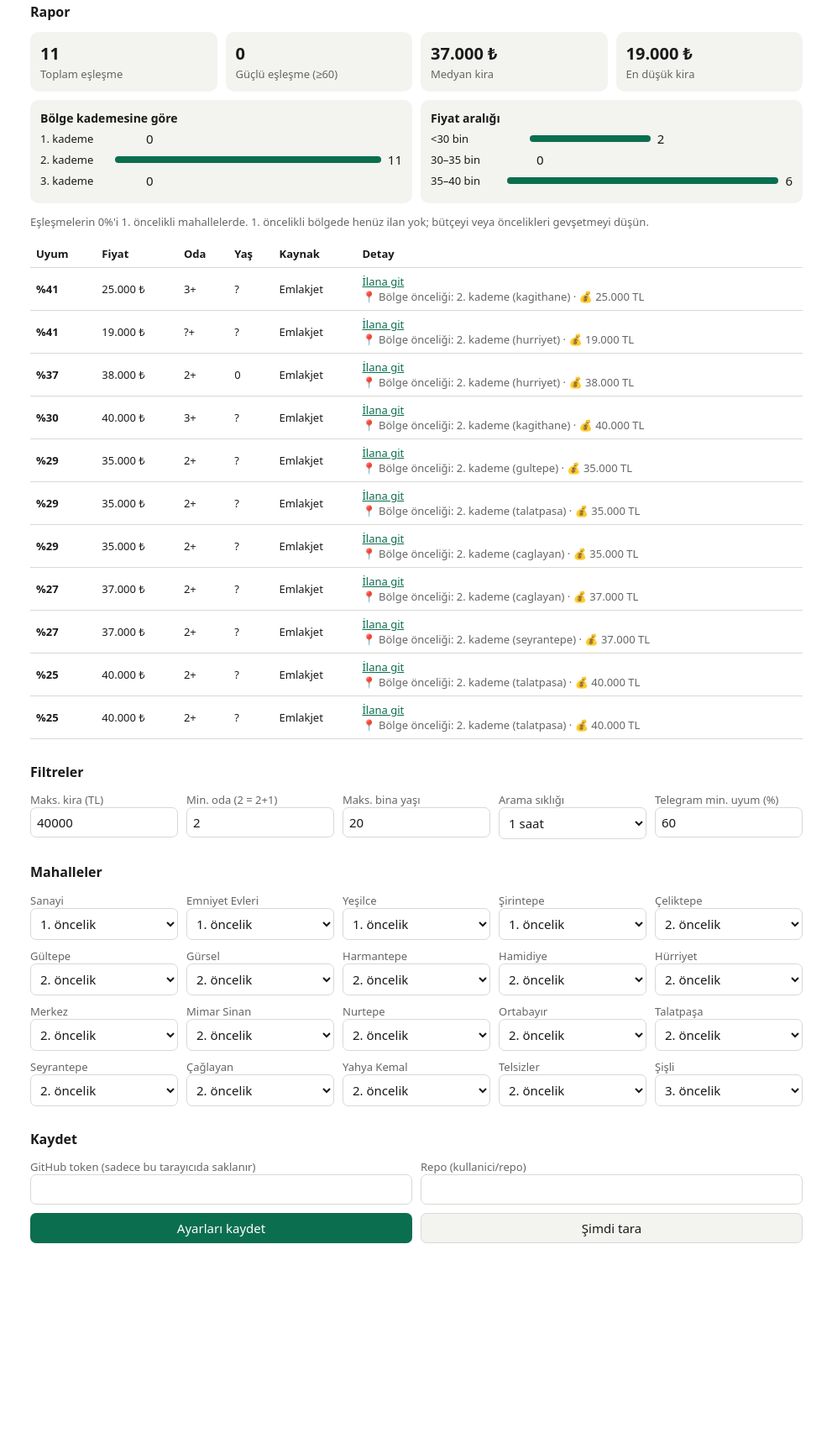
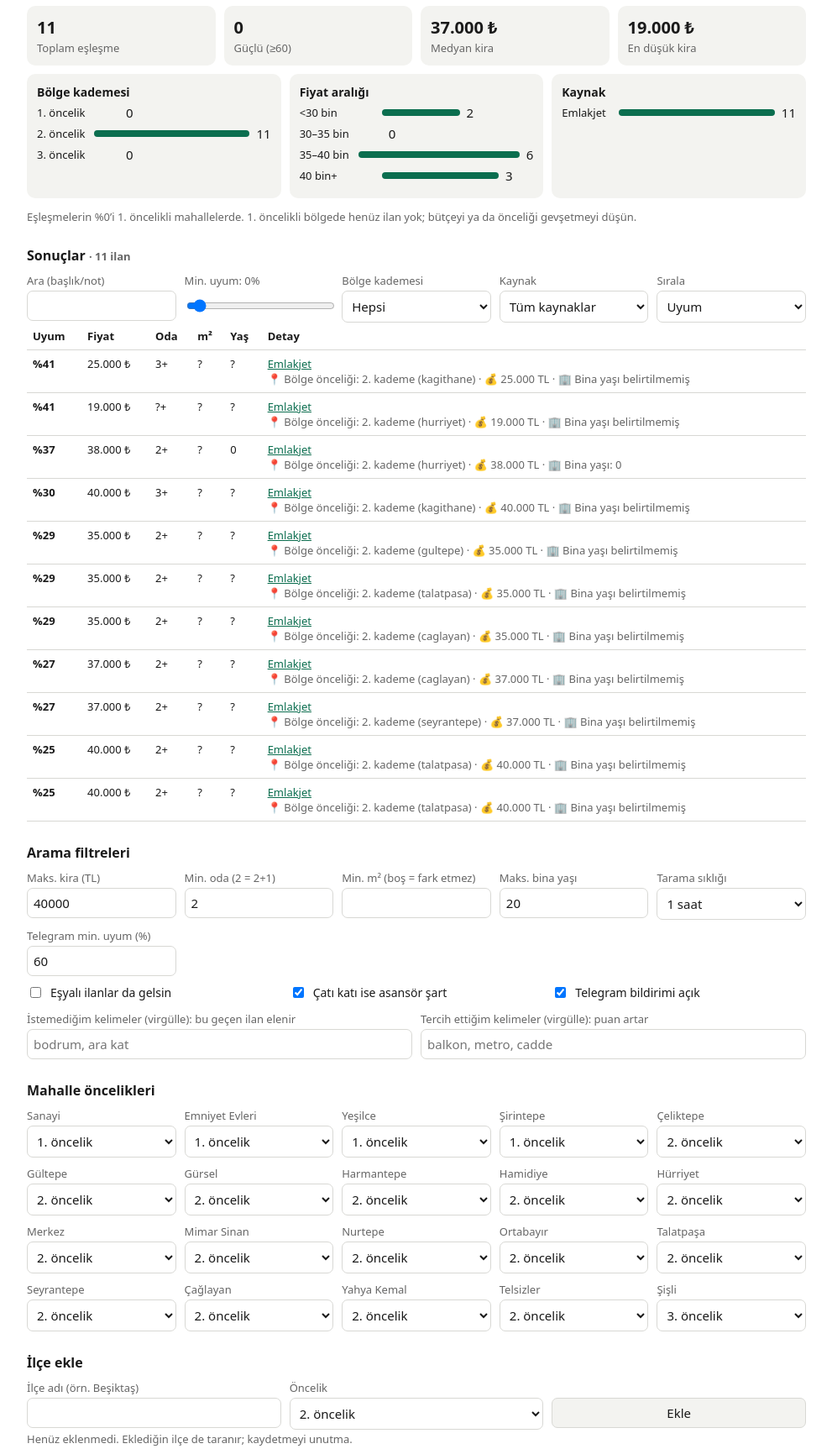
Before and after one commit to pektasf/kira-agent, a plain HTML site: page docs/index.html in a window 1280 px wide. Shown: the part 113-1838 px from the top of the page at 84% size, without its empty margins (144-1135 px from the left). Before the commit the page ends 1622 px from the top, so only its background shows below. Drawn offline with Linux system fonts and the light colour scheme; no server answers.

Commit message:
Add files via upload

```diff
--- a/docs/index.html
+++ b/docs/index.html
@@ -1,70 +1,108 @@
-<!doctype html><html lang="tr"><head><meta charset="utf-8"><meta name="viewport" content="width=device-width,initial-scale=1"><title>Kira Agent</title>
+<!doctype html><html lang="tr"><head><meta charset="utf-8"><meta name="viewport" content="width=device-width,initial-scale=1"><meta name="robots" content="noindex,nofollow"><title>Kira Agent</title>
 <style>
 :root{--bg:#fff;--fg:#1a1a1a;--card:#f3f3f0;--mut:#666;--ac:#0b6e4f;--bd:#d8d8d4}
 @media(prefers-color-scheme:dark){:root{--bg:#161616;--fg:#eee;--card:#222;--mut:#9a9a9a;--ac:#4cc79a;--bd:#363636}}
-body{font:15px system-ui,sans-serif;background:var(--bg);color:var(--fg);max-width:920px;margin:0 auto;padding:16px}
-h1{font-size:20px}h2{font-size:16px;margin-top:28px}
-.g{display:grid;grid-template-columns:repeat(auto-fit,minmax(150px,1fr));gap:10px}
-.c{background:var(--card);border-radius:10px;padding:12px}.c b{display:block;font-size:20px}.m{color:var(--mut);font-size:13px}
-label{display:block;font-size:13px;color:var(--mut)}input,select,button{font:inherit;padding:7px;border:1px solid var(--bd);border-radius:7px;background:var(--bg);color:var(--fg);width:100%;box-sizing:border-box}
-button{background:var(--ac);color:#fff;border:0;cursor:pointer}button.s{background:var(--card);color:var(--fg);border:1px solid var(--bd)}
-.bar{height:8px;background:var(--ac);border-radius:4px}.row{display:flex;align-items:center;gap:8px;margin:5px 0}.row span:first-child{width:110px;font-size:13px}
-.t{overflow-x:auto}table{border-collapse:collapse;width:100%}td,th{padding:7px;border-bottom:1px solid var(--bd);text-align:left;font-size:13px}a{color:var(--ac)}
+*{box-sizing:border-box}body{font:15px system-ui,sans-serif;background:var(--bg);color:var(--fg);max-width:960px;margin:0 auto;padding:16px}
+h1{font-size:21px;margin:0}h2{font-size:16px;margin:26px 0 10px}.top{display:flex;justify-content:space-between;align-items:center;flex-wrap:wrap;gap:8px}
+.g{display:grid;grid-template-columns:repeat(auto-fit,minmax(150px,1fr));gap:10px}.c{background:var(--card);border-radius:10px;padding:12px}.c b{display:block;font-size:20px}.m{color:var(--mut);font-size:13px}
+label{display:block;font-size:13px;color:var(--mut);margin-bottom:3px}input,select,button{font:inherit;padding:7px;border:1px solid var(--bd);border-radius:7px;background:var(--bg);color:var(--fg);width:100%}
+button{background:var(--ac);color:#fff;border:0;cursor:pointer}button.s{background:var(--card);color:var(--fg);border:1px solid var(--bd)}.btns{display:flex;gap:8px}.btns button{width:auto;padding:7px 14px}
+.ck{display:flex;gap:8px;align-items:center;color:var(--fg);font-size:14px}.ck input{width:auto}
+.bar{height:8px;background:var(--ac);border-radius:4px}.row{display:flex;align-items:center;gap:8px;margin:5px 0}.row span:first-child{width:90px;font-size:13px}
+.t{overflow-x:auto}table{border-collapse:collapse;width:100%}td,th{padding:7px;border-bottom:1px solid var(--bd);text-align:left;font-size:13px;vertical-align:top}a{color:var(--ac)}
+.chip{display:inline-block;background:var(--card);border:1px solid var(--bd);border-radius:14px;padding:3px 10px;margin:3px 4px 0 0;font-size:13px}
 </style></head><body>
-<h1>🏡 Kira Agent</h1><div class="m" id="upd"></div>
+<div class="top"><div><h1>🏡 Kira Agent</h1><div class="m" id="upd"></div></div>
+<div class="btns"><button onclick="run()">Şimdi tara</button><button class="s" onclick="rescan()" title="Daha önce görülen ilanlar dahil her şeyi yeniden değerlendirir">Tümünü yeniden tara</button></div></div>
+<p class="m" id="msg"></p>
 
 <h2>Rapor</h2><div class="g" id="kpi"></div>
-<div class="g" style="margin-top:10px"><div class="c"><b style="font-size:14px">Bölge kademesine göre</b><div id="byTier"></div></div>
-<div class="c"><b style="font-size:14px">Fiyat aralığı</b><div id="byPrice"></div></div></div>
+<div class="g" style="margin-top:10px"><div class="c"><b style="font-size:14px">Bölge kademesi</b><div id="byTier"></div></div><div class="c"><b style="font-size:14px">Fiyat aralığı</b><div id="byPrice"></div></div><div class="c"><b style="font-size:14px">Kaynak</b><div id="bySrc"></div></div></div>
 <p id="insight" class="m"></p>
-<div class="t"><table><thead><tr><th>Uyum</th><th>Fiyat</th><th>Oda</th><th>Yaş</th><th>Kaynak</th><th>Detay</th></tr></thead><tbody id="top"></tbody></table></div>
 
-<h2>Filtreler</h2>
+<h2>Sonuçlar <span class="m" id="cnt"></span></h2>
+<div class="g"><div><label>Ara (başlık/not)</label><input id="fq" oninput="view()"></div>
+<div><label>Min. uyum: <span id="fsv">0</span>%</label><input id="fscore" type="range" min="0" max="100" value="0" oninput="$('fsv').textContent=this.value;view()"></div>
+<div><label>Bölge kademesi</label><select id="ftier" onchange="view()"><option value="">Hepsi</option><option value="1">1. öncelik</option><option value="2">2. öncelik</option><option value="3">3. öncelik</option></select></div>
+<div><label>Kaynak</label><select id="fsrc" onchange="view()"></select></div>
+<div><label>Sırala</label><select id="fsort" onchange="view()"><option value="score">Uyum</option><option value="new">En yeni</option><option value="priceAsc">Fiyat ↑</option><option value="priceDesc">Fiyat ↓</option></select></div></div>
+<div class="t"><table><thead><tr><th>Uyum</th><th>Fiyat</th><th>Oda</th><th>m²</th><th>Yaş</th><th>Detay</th></tr></thead><tbody id="top"></tbody></table></div>
+
+<h2>Arama filtreleri</h2>
 <div class="g">
 <div><label>Maks. kira (TL)</label><input id="budget_max" type="number" step="500"></div>
-<div><label>Min. oda (2 = 2+1)</label><input id="min_rooms" type="number" min="1" max="6"></div>
+<div><label>Min. oda (2 = 2+1)</label><input id="min_rooms" type="number" min="1" max="5"></div>
+<div><label>Min. m² (boş = fark etmez)</label><input id="min_sqm" type="number"></div>
 <div><label>Maks. bina yaşı</label><input id="max_building_age" type="number"></div>
-<div><label>Arama sıklığı</label><select id="frequency_minutes"><option value="60">1 saat</option><option value="180">3 saat</option><option value="360">6 saat</option><option value="720">12 saat</option></select></div>
+<div><label>Tarama sıklığı</label><select id="frequency_minutes"><option value="60">1 saat</option><option value="180">3 saat</option><option value="360">6 saat</option><option value="720">12 saat</option></select></div>
 <div><label>Telegram min. uyum (%)</label><input id="send_min_score" type="number" min="0" max="100"></div></div>
-<h2>Mahalleler</h2><div class="g" id="areas"></div>
+<div class="g" style="margin-top:10px"><label class="ck"><input type="checkbox" id="allow_furnished"> Eşyalı ilanlar da gelsin</label><label class="ck"><input type="checkbox" id="attic_needs_elevator"> Çatı katı ise asansör şart</label><label class="ck"><input type="checkbox" id="notify"> Telegram bildirimi açık</label></div>
+<div class="g" style="margin-top:10px"><div><label>İstemediğim kelimeler (virgülle): bu geçen ilan elenir</label><input id="exclude_words" placeholder="bodrum, ara kat"></div><div><label>Tercih ettiğim kelimeler (virgülle): puan artar</label><input id="prefer_words" placeholder="balkon, metro, cadde"></div></div>
+
+<h2>Mahalle öncelikleri</h2><div class="g" id="areas"></div>
+<h2>İlçe ekle</h2>
+<div class="g"><div><label>İlçe adı (örn. Beşiktaş)</label><input id="dn"></div><div><label>Öncelik</label><select id="dt"><option value="1">1. öncelik</option><option value="2" selected>2. öncelik</option><option value="3">3. öncelik</option></select></div><div><label>&nbsp;</label><button class="s" onclick="addD()">Ekle</button></div></div>
+<div id="dl"></div>
+
 <h2>Kaydet</h2>
-<div class="g"><div><label>GitHub token (sadece bu tarayıcıda saklanır)</label><input id="tok" type="password"></div>
-<div><label>Repo (kullanici/repo)</label><input id="repo"></div></div>
-<div class="g" style="margin-top:10px"><button onclick="save()">Ayarları kaydet</button><button class="s" onclick="runNow()">Şimdi tara</button></div><p id="msg" class="m"></p>
-
+<div class="g"><div><label>GitHub token (sadece bu tarayıcıda saklanır)</label><input id="tok" type="password"></div><div><label>Repo (kullanici/repo)</label><input id="repo"></div></div>
+<div class="btns" style="margin-top:10px"><button onclick="save()">Ayarları kaydet</button></div>
 <script>
-const $=id=>document.getElementById(id),F=["budget_max","min_rooms","max_building_age","frequency_minutes","send_min_score"];
+const $=id=>document.getElementById(id),fold=s=>s.replace(/İ/g,"i").replace(/I/g,"ı").toLowerCase().replace(/ç/g,"c").replace(/ş/g,"s").replace(/ğ/g,"g").replace(/ı/g,"i").replace(/ö/g,"o").replace(/ü/g,"u");
+const NUM=["budget_max","min_rooms","min_sqm","max_building_age","frequency_minutes","send_min_score"],CHK=["allow_furnished","attic_needs_elevator","notify"],WORDS=["exclude_words","prefer_words"],DEF={allow_furnished:false,attic_needs_elevator:true,notify:true};
 const AREAS="sanayi mah:Sanayi:1,emniyet evleri:Emniyet Evleri:1,yesilce:Yeşilce:1,sirintepe:Şirintepe:1,celiktepe:Çeliktepe:2,gultepe:Gültepe:2,gursel:Gürsel:2,harmantepe:Harmantepe:2,hamidiye:Hamidiye:2,hurriyet:Hürriyet:2,merkez mah:Merkez:2,mimar sinan:Mimar Sinan:2,nurtepe:Nurtepe:2,ortabayir:Ortabayır:2,talatpasa:Talatpaşa:2,seyrantepe:Seyrantepe:2,caglayan:Çağlayan:2,yahya kemal:Yahya Kemal:2,telsizler:Telsizler:2,sisli:Şişli:3".split(",").map(x=>x.split(":"));
-let S={};
-const hdr=()=>({Authorization:"Bearer "+$("tok").value,Accept:"application/vnd.github+json"});
-const tl=n=>n?n.toLocaleString("tr-TR")+" ₺":"?";
+let S={},D=[],ALL=[];
+const tl=n=>n?n.toLocaleString("tr-TR")+" ₺":"?",msg=t=>$("msg").textContent=t,med=a=>{a=a.filter(Boolean).sort((x,y)=>x-y);return a.length?a[a.length>>1]:0};
 $("tok").value=localStorage.tok||"";
 $("repo").value=localStorage.repo||(location.hostname.endsWith("github.io")?location.hostname.split(".")[0]+"/"+location.pathname.split("/")[1]:"");
+const gh=(p,o={})=>fetch(`https://api.github.com/repos/${$("repo").value}/${p}`,{...o,headers:{Authorization:"Bearer "+$("tok").value,Accept:"application/vnd.github+json"}});
+async function getJSON(f){try{const r=await fetch(`https://api.github.com/repos/${$("repo").value}/contents/docs/${f}`,{headers:{Accept:"application/vnd.github.raw+json"}});if(r.ok)return await r.json()}catch(e){}
+ try{return await (await fetch(f+"?t="+Date.now())).json()}catch(e){return null}}
 async function load(){
- try{S=await (await fetch("settings.json?t="+Date.now())).json()}catch(e){}
- F.forEach(k=>{if(S[k]!=null)$(k).value=S[k]});
+ S=await getJSON("settings.json")||{};D=S.districts||[];
+ NUM.forEach(k=>{if(S[k]!=null)$(k).value=S[k]});CHK.forEach(k=>$(k).checked=S[k]??DEF[k]);WORDS.forEach(k=>$(k).value=(S[k]||[]).join(", "));
  $("areas").innerHTML=AREAS.map(([a,n,t])=>{const v=(S.areas||{})[a]??t;return `<div><label>${n}</label><select data-a="${a}">${[["0","Kapalı"],["1","1. öncelik"],["2","2. öncelik"],["3","3. öncelik"]].map(([x,y])=>`<option value="${x}" ${x==v?"selected":""}>${y}</option>`).join("")}</select></div>`}).join("");
- let R={items:[]};try{R=await (await fetch("results.json?t="+Date.now())).json()}catch(e){}
- report(R)}
-function report(R){
- const it=R.items;$("upd").textContent="Son tarama: "+(R.updated||"henüz yok")+(R.errors?.length?" · ⚠️ "+R.errors.length+" kaynak hatası":"");
- const pr=it.map(i=>i.price).filter(Boolean).sort((a,b)=>a-b),med=pr.length?pr[pr.length>>1]:0;
- const best=it.filter(i=>i.score>=60).length;
- $("kpi").innerHTML=[["Toplam eşleşme",it.length],["Güçlü eşleşme (≥60)",best],["Medyan kira",tl(med)],["En düşük kira",tl(pr[0])]].map(([a,b])=>`<div class="c"><b>${b}</b><span class="m">${a}</span></div>`).join("");
- const bar=(el,rows)=>{const mx=Math.max(1,...rows.map(r=>r[1]));$(el).innerHTML=rows.map(([a,n])=>`<div class="row"><span>${a}</span><div class="bar" style="width:${n/mx*100}%"></div><span>${n}</span></div>`).join("")};
- bar("byTier",[1,2,3].map(t=>[t+". kademe",it.filter(i=>i.tier==t).length]));
- const bands=[["<30 bin",0,30e3],["30–35 bin",30e3,35e3],["35–40 bin",35e3,40e3]];
- bar("byPrice",bands.map(([n,a,b])=>[n,it.filter(i=>i.price>=a&&i.price<b).length]));
+ chips();loadRes()}
+async function loadRes(){
+ const R=await getJSON("results.json")||{items:[]};ALL=R.items||[];
+ $("upd").textContent="Son tarama: "+(R.updated||"henüz yok")+(R.errors?.length?" · ⚠️ "+R.errors.length+" kaynak hatası":"");
+ const srcs=[...new Set(ALL.map(i=>i.source))];$("fsrc").innerHTML='<option value="">Tüm kaynaklar</option>'+srcs.map(s=>`<option>${s}</option>`).join("");
+ report();view()}
+function bar(el,rows){const mx=Math.max(1,...rows.map(r=>r[1]));$(el).innerHTML=rows.map(([a,n])=>`<div class="row"><span>${a}</span><div class="bar" style="width:${n/mx*100}%"></div><span>${n}</span></div>`).join("")}
+function report(){
+ const it=ALL,pr=it.map(i=>i.price).filter(Boolean).sort((a,b)=>a-b);
+ $("kpi").innerHTML=[["Toplam eşleşme",it.length],["Güçlü (≥60)",it.filter(i=>i.score>=60).length],["Medyan kira",tl(med(pr))],["En düşük kira",tl(pr[0])]].map(([a,b])=>`<div class="c"><b>${b}</b><span class="m">${a}</span></div>`).join("");
+ bar("byTier",[1,2,3].map(t=>[t+". öncelik",it.filter(i=>i.tier==t).length]));
+ bar("byPrice",[["<30 bin",0,3e4],["30–35 bin",3e4,35e3],["35–40 bin",35e3,4e4],["40 bin+",4e4,1e9]].map(([n,a,b])=>[n,it.filter(i=>i.price>=a&&i.price<b).length]));
+ bar("bySrc",[...new Set(it.map(i=>i.source))].map(s=>[s.replace("Emlakjet ","EJ "),it.filter(i=>i.source==s).length]));
  const t1=it.filter(i=>i.tier==1);
- $("insight").textContent=it.length?`Eşleşmelerin ${Math.round(t1.length/it.length*100)}%'i 1. öncelikli mahallelerde. `+(t1.length?`Bu bölgedeki medyan kira ${tl(t1.map(i=>i.price).filter(Boolean).sort((a,b)=>a-b)[t1.length>>1])}.`:"1. öncelikli bölgede henüz ilan yok; bütçeyi veya öncelikleri gevşetmeyi düşün."):"Henüz eşleşen ilan yok.";
- $("top").innerHTML=[...it].sort((a,b)=>b.score-a.score).slice(0,15).map(i=>`<tr><td><b>%${i.score}</b></td><td>${tl(i.price)}</td><td>${i.rooms??"?"}+</td><td>${i.age??"?"}</td><td>${i.source}</td><td><a href="${i.url}" target="_blank" rel="noopener">İlana git</a><div class="m">${(i.notes||[]).slice(0,2).join(" · ")}</div></td></tr>`).join("")}
-async function gh(path,opt={}){return fetch(`https://api.github.com/repos/${$("repo").value}/${path}`,{...opt,headers:hdr()})}
+ $("insight").textContent=it.length?`Eşleşmelerin %${Math.round(t1.length/it.length*100)}’i 1. öncelikli mahallelerde. `+(t1.length?`Bu bölgedeki medyan kira ${tl(med(t1.map(i=>i.price)))}.`:"1. öncelikli bölgede henüz ilan yok; bütçeyi ya da önceliği gevşetmeyi düşün."):"Henüz eşleşen ilan yok."}
+function view(){
+ const q=fold($("fq").value),ms=+$("fscore").value,ft=$("ftier").value,fs=$("fsrc").value;
+ const L=ALL.filter(i=>i.score>=ms&&(!ft||i.tier==ft)&&(!fs||i.source==fs)&&(!q||fold(i.url+" "+(i.notes||[]).join(" ")).includes(q)));
+ L.sort({score:(a,b)=>b.score-a.score,priceAsc:(a,b)=>(a.price||9e9)-(b.price||9e9),priceDesc:(a,b)=>(b.price||0)-(a.price||0),new:(a,b)=>(b.found||"").localeCompare(a.found||"")}[$("fsort").value]);
+ $("cnt").textContent="· "+L.length+" ilan";
+ $("top").innerHTML=L.slice(0,60).map(i=>`<tr><td><b>%${i.score}</b></td><td>${tl(i.price)}</td><td>${i.rooms??"?"}+</td><td>${i.sqm??"?"}</td><td>${i.age??"?"}</td><td><a href="${i.url}" target="_blank" rel="noopener">${i.source}</a><div class="m">${(i.notes||[]).slice(0,3).join(" · ")}</div></td></tr>`).join("")}
+function chips(){$("dl").innerHTML=D.map((d,i)=>`<span class="chip">${d.label} · ${d.tier}. öncelik <a href="#" onclick="D.splice(${i},1);chips();return false">×</a></span>`).join("")||'<span class="m">Henüz eklenmedi. Eklediğin ilçe de taranır; kaydetmeyi unutma.</span>'}
+function addD(){const n=$("dn").value.trim();if(!n)return;const a=fold(n);if(!D.some(d=>d.alias==a))D.push({label:n,alias:a,slug:a.replace(/\s+/g,"-"),tier:+$("dt").value});$("dn").value="";chips()}
 async function save(){
  localStorage.tok=$("tok").value;localStorage.repo=$("repo").value;
- const s={...S,areas:{}};F.forEach(k=>s[k]=+$(k).value);document.querySelectorAll("[data-a]").forEach(e=>s.areas[e.dataset.a]=+e.value);
+ const s={...S,areas:{},districts:D};
+ NUM.forEach(k=>{const v=$(k).value;if(v!=="")s[k]=+v;else delete s[k]});CHK.forEach(k=>s[k]=$(k).checked);
+ WORDS.forEach(k=>s[k]=$(k).value.split(",").map(x=>x.trim()).filter(Boolean));
+ document.querySelectorAll("[data-a]").forEach(e=>s.areas[e.dataset.a]=+e.value);
  const g=await gh("contents/docs/settings.json"),sha=g.ok?(await g.json()).sha:undefined;
  const r=await gh("contents/docs/settings.json",{method:"PUT",body:JSON.stringify({message:"ayarlar",sha,content:btoa(unescape(encodeURIComponent(JSON.stringify(s,null,1))))})});
- $("msg").textContent=r.ok?"✅ Kaydedildi. Bir sonraki taramada geçerli olur.":"❌ Hata: "+r.status+" (token/repo yetkisini kontrol et)"}
-async function runNow(){const r=await gh("actions/workflows/agent.yml/dispatches",{method:"POST",body:JSON.stringify({ref:"main"})});$("msg").textContent=r.ok?"▶️ Tarama başlatıldı, 1-2 dk sonra yenile.":"❌ Hata: "+r.status}
+ if(r.ok)S=s;msg(r.ok?"✅ Kaydedildi. Bir sonraki taramada geçerli olur.":"❌ Hata: "+r.status+" (token/repo yetkisini kontrol et)");return r.ok}
+async function rescan(){S.rescan_id=Date.now();if(await save())run()}
+async function run(){
+ const t0=Date.now()-20000,r=await gh("actions/workflows/agent.yml/dispatches",{method:"POST",body:JSON.stringify({ref:"main"})});
+ if(!r.ok){msg("❌ Hata: "+r.status);return}
+ msg("▶️ Tarama başlatıldı…");
+ for(let i=0;i<30;i++){await new Promise(x=>setTimeout(x,8000));
+  const g=await gh("actions/workflows/agent.yml/runs?per_page=1&event=workflow_dispatch");if(!g.ok)continue;
+  const j=(await g.json()).workflow_runs?.[0];
+  if(j&&Date.parse(j.created_at)>=t0){if(j.status=="completed"){msg(j.conclusion=="success"?"✅ Tarama bitti, sonuçlar yüklendi.":"⚠️ Tarama hata verdi: "+j.conclusion);loadRes();return}msg("⏳ Çalışıyor…")}}
+ msg("⏳ Hâlâ sürüyor, birazdan sayfayı yenile.")}
 load();
 </script></body></html>
```
